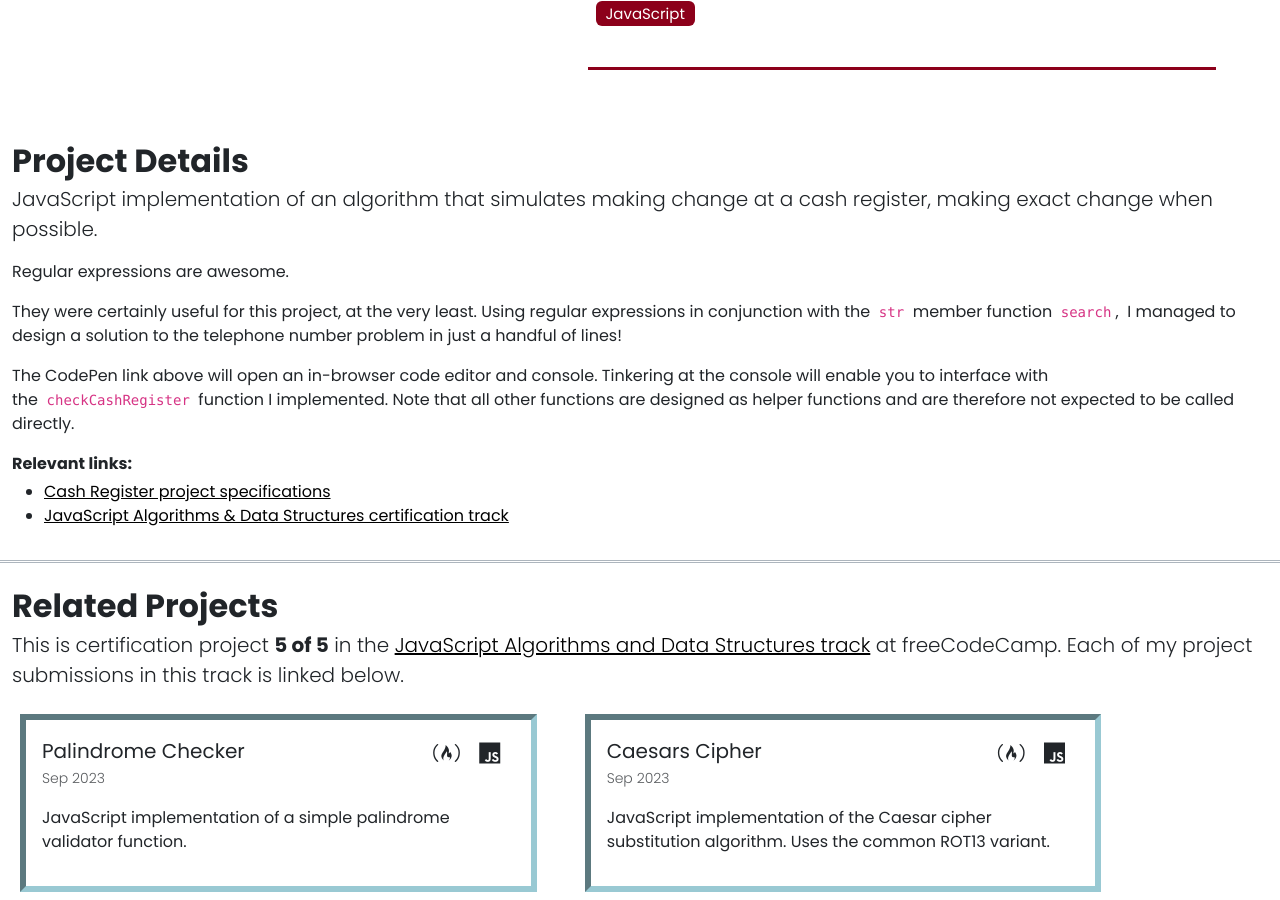
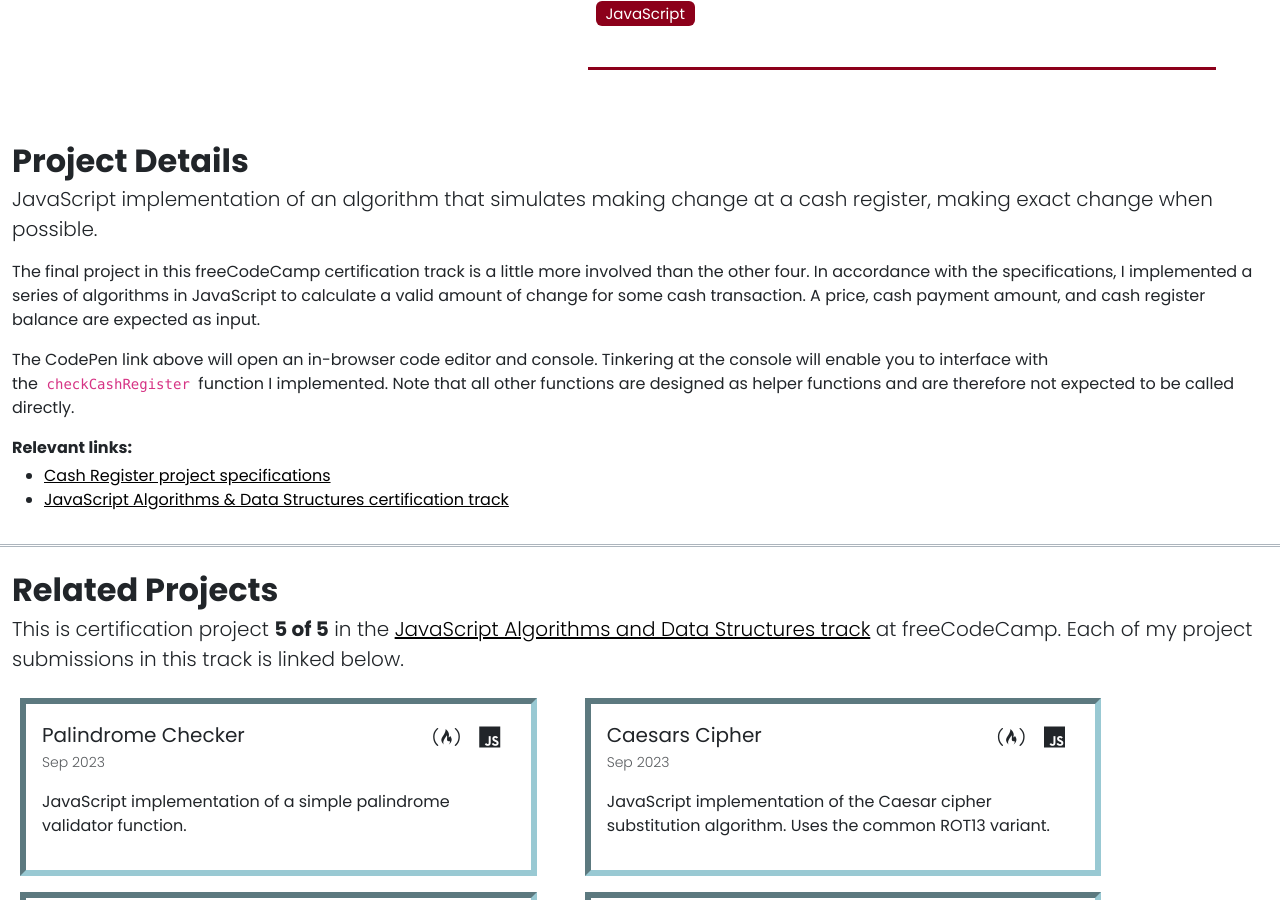
Before and after one commit to DanielTheFletch/portfolio, a Jekyll site: the page built from _projects/proj-cash-register.html, in a window 1280 px wide and 900 px high, scrolled down 640 px. Built offline with Jekyll 4.4.1, drawn with Linux system fonts in a browser that asks for light colours.

Commit message:
Fix content for Cash Register project page

```diff
--- a/_projects/proj-cash-register.html
+++ b/_projects/proj-cash-register.html
@@ -31,8 +31,7 @@
 <section class="container-fluid main-section">
   <h2 class="{{ site.subheading }}">Project Details</h2>
   <p class="fs-5 fw-light">{{ page.desc }}</p>
-  <p>Regular expressions are awesome.</p>
-  <p>They were certainly useful for this project, at the very least. Using regular expressions in conjunction with the&nbsp;&nbsp;<code>str</code>&nbsp;&nbsp;member function&nbsp;&nbsp;<code>search</code>&nbsp;,&nbsp;&nbsp;I managed to design a solution to the telephone number problem in just a handful of lines!</p>
+  <p>The final project in this freeCodeCamp certification track is a little more involved than the other four. In accordance with the specifications, I implemented a series of algorithms in JavaScript to calculate a valid amount of change for some cash transaction. A price, cash payment amount, and cash register balance are expected as input.</p>
   <p>The CodePen link above will open an in-browser code editor and console. Tinkering at the console will enable you to interface with the&nbsp;&nbsp;<code>checkCashRegister</code>&nbsp;&nbsp;function I implemented. Note that all other functions are designed as helper functions and are therefore not expected to be called directly.</p>
   <p class="fw-bold mb-1">Relevant links:</p>
   <ul>
```
